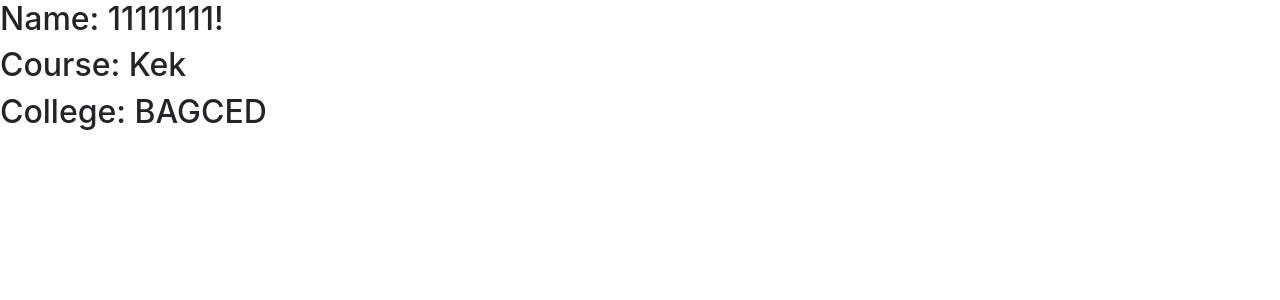
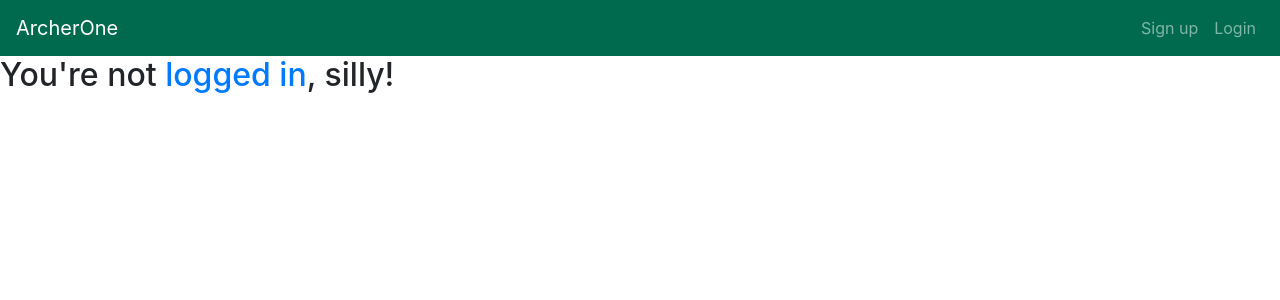
Before and after one commit to dlsucomet/AnimoSched, a Django app: page /archerone/profile/11111111/ in a window 1280 px wide. Shown: the top 300 px of the page. Run offline with Django 3.2, Linux system fonts and the light colour scheme; data comes from the database, SQL or seed files in the repository; both versions use the stored data as it was after the commit; some libraries are stand-ins or nearby versions.

Commit message:
More junk

```diff
--- a/PrototypeV1/archerone/templates/base_generic.html
+++ b/PrototypeV1/archerone/templates/base_generic.html
@@ -46,7 +46,7 @@
             </div>
           </li> -->
           <li class="nav-item">
-            <a class="nav-link" href="{% url 'profile' id_number=user.snsss %}">Profile</a>
+            <a class="nav-link" href="profile/{{ user.id_number }}">Profile</a>
           </li>
           <li class="nav-item">
             <a class="nav-link" href="{% url 'logout' %}">Logout</a>
--- a/PrototypeV1/archerone/templates/base_generic_sidebar.html
+++ b/PrototypeV1/archerone/templates/base_generic_sidebar.html
@@ -6,7 +6,7 @@
 
 {% block sidebar %}
     <div class="sidenav">
-        <a href="{% url 'index' %}"><img id="upper" src="{% static "images/back-button.png" %}" alt="Previous page"></a>
+        <a href="{% url 'index' %}"><img id="upper" src="{% static "images/back-button.png" %}" alt="Go to previous page"></a>
         <img id="lower" src="{% static "images/signup-welcome.png" %}" alt="Let's get you started!">
     </div>
 {% endblock %}
--- /dev/null
+++ b/PrototypeV1/archerone/templates/profile/private_profile.html
@@ -0,0 +1,13 @@
+{% extends "base_generic.html" %}
+
+{% block content %}
+    {% if user.is_authenticated %}
+        <h2>Name: {{u.get_full_name}}</h2>
+        <h2>ID number: {{u.id_number}}</h2>
+        <h2>Course: {{u.course}}</h2>
+        <h2>College: {{u.college}}</h2>
+        <h2>DLSU email: {{u.email}}</h2>
+    {% else %}
+        <h2>You're not <a href="{% url 'login' %}">logged in</a>, silly!</h2>
+    {% endif %}
+{% endblock %}
--- a/PrototypeV1/archerone/templates/profile/public_profile.html
+++ /dev/null
@@ -1,10 +0,0 @@
-{% extends "base_generic.html" %}
-
-{% block navbar %}
-{% endblock %}
-
-{% block content %}
-<h2>Name: {{u.id_number}}!</h2>
-<h2>Course: {{u.course}}</h2>
-<h2>College: {{u.college}}</h2>
-{% endblock %}
--- a/PrototypeV1/archerone/views.py
+++ b/PrototypeV1/archerone/views.py
@@ -40,7 +40,7 @@ def profile(request, id_number):
     # following = Relations.objects.filter(initiated_by = u)
     # follower = Relations.objects.filter(follow = u)
 
-    return render(request, 'profile/public_profile.html', {
+    return render(request, 'profile/private_profile.html', {
         'u':u,
         # 'ing': following.order_by('-date_initiated'),
         # 'er': follower.order_by('-date_follow'),
```
Also changed, not shown: PrototypeV1/db.sqlite3.
